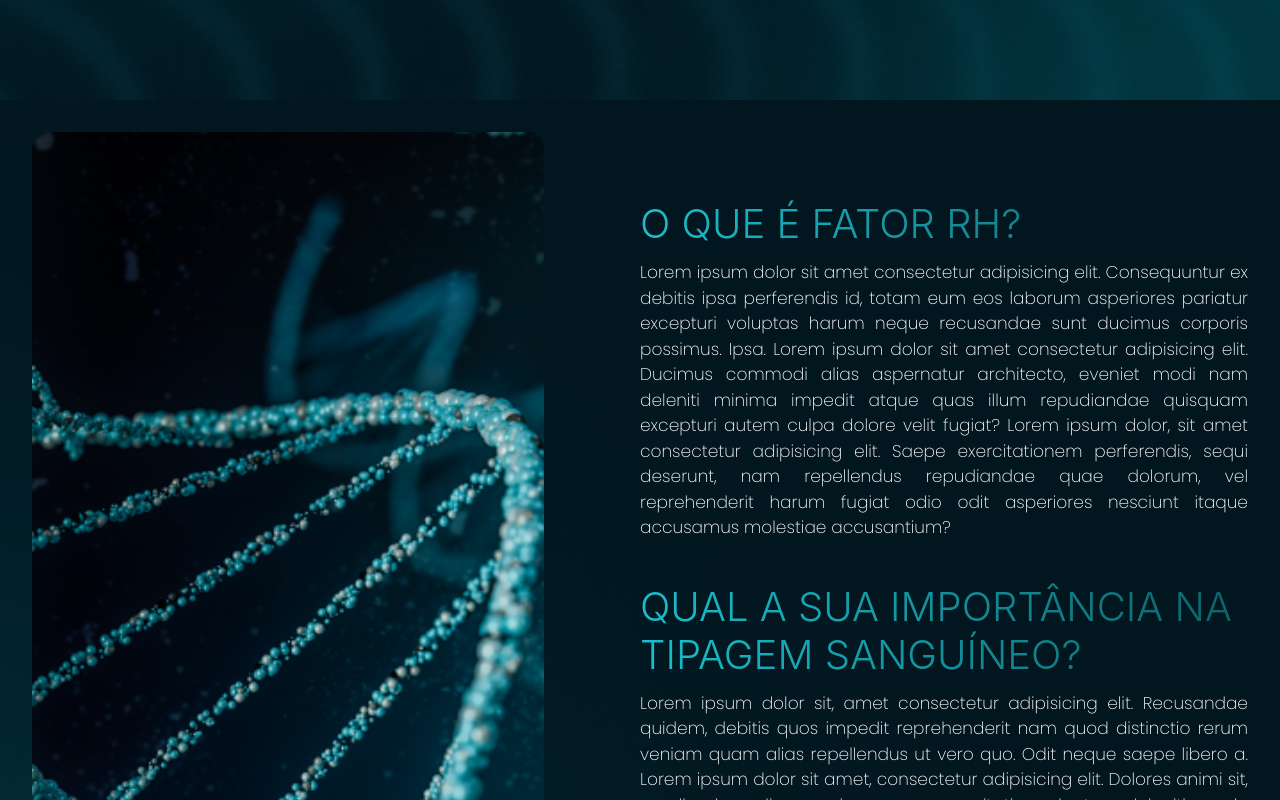
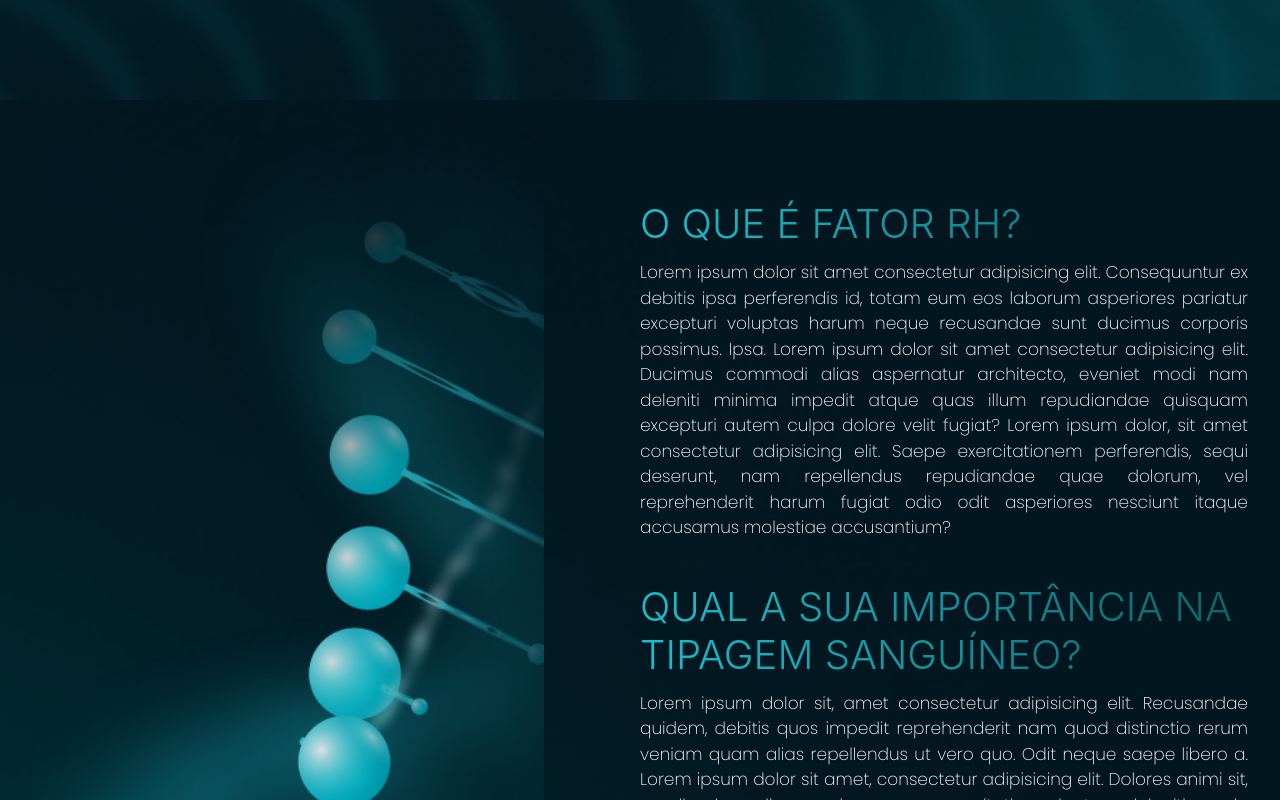
Before and after one commit to Matheus1415/Mendel, a React (Vite) app: page /FatorRh in a window 1280 px wide. Shown: the part 700-1500 px from the top of the page. Built offline with nearby package versions, Linux system fonts and the light colour scheme.

Commit message:
Inserção de imagens de biografia

```diff
--- a/src/pages/FatorRh/BiographyFatorRh.jsx
+++ b/src/pages/FatorRh/BiographyFatorRh.jsx
@@ -1,7 +1,7 @@
 import {Heading, Text, Flex, Box} from '@chakra-ui/react';
 import { LayoutBaseModify } from '../../layout/LayoutBaseModify';
 
-const BiographyFatorRh = ({Url, PosicaoDoLado}) => {
+const BiographyFatorRh = ({Name, Url, PosicaoDoLado}) => {
 
 
     return(
@@ -13,7 +13,7 @@ const BiographyFatorRh = ({Url, PosicaoDoLado}) => {
 
             <Flex flex="1" direction="row" justify="space-between" gap={6}>
                 <Box mr="5">
-                    <Heading variant="PrimaryTitle">Karl Landsteiner </Heading>
+                    <Heading variant="PrimaryTitle"> {Name} </Heading>
                     <Text variant="Paragraph">
                         Lorem ipsum dolor sit, amet consectetur adipisicing elit. Nostrum eum delectus fugiat quia porro rerum ut quas dolores esse necessitatibus sunt accusantium quisquam repellendus sit velit assumenda, blanditiis quo ratione. Lorem ipsum dolor sit amet consectetur adipisicing elit. Nobis fuga totam tenetur dolorem explicabo nemo, iusto earum odit aperiam dolorum aut praesentium accusantium deleniti temporibus eaque quo, similique rerum atque! Lorem ipsum dolor sit amet consectetur adipisicing elit. Reprehenderit id ut aspernatur doloremque aperiam iure excepturi quo sit repudiandae commodi pariatur ab, illum est tenetur fugit reiciendis ratione eligendi repellat. Lorem ipsum, dolor sit amet consectetur adipisicing elit. Aliquid est, suscipit quod, corporis a praesentium, sed mollitia id corrupti hic quam. Labore nihil accusamus nulla provident atque iusto eius facere? Lorem ipsum dolor sit amet consectetur, adipisicing elit. Explicabo, minus error. Praesentium tenetur ut, saepe esse eos ipsa labore, ipsum explicabo quae soluta amet cumque aperiam suscipit optio perferendis corporis.
                     </Text>
--- a/src/pages/FatorRh/index.jsx
+++ b/src/pages/FatorRh/index.jsx
@@ -14,7 +14,7 @@ export const FatorRh = () => {
             <LayoutBaseModify
             isRowReverse
             isImage
-            isImageSrc="../public/img/3d-representation-dna.png"
+            isImageSrc="../public/img/DNA.png"
             >
                 <Heading variant="PrimaryTitle">O que é Fator Rh?</Heading>
                 <Text variant="Paragraph">Lorem ipsum dolor sit amet consectetur adipisicing elit. Consequuntur ex debitis ipsa perferendis id, totam eum eos laborum asperiores pariatur excepturi voluptas harum neque recusandae sunt ducimus corporis possimus. Ipsa. Lorem ipsum dolor sit amet consectetur adipisicing elit. Ducimus commodi alias aspernatur architecto, eveniet modi nam deleniti minima impedit atque quas illum repudiandae quisquam excepturi autem culpa dolore velit fugiat? Lorem ipsum dolor, sit amet consectetur adipisicing elit. Saepe exercitationem perferendis, sequi deserunt, nam repellendus repudiandae quae dolorum, vel reprehenderit harum fugiat odio odit asperiores nesciunt itaque accusamus molestiae accusantium?</Text>
@@ -23,13 +23,12 @@ export const FatorRh = () => {
                 <Heading variant="PrimaryTitle">Como ele pode influenciar transfusões de sangue é a saúde durante a gravidez? </Heading>
                 <Text variant="Paragraph">Lorem ipsum dolor sit, amet consectetur adipisicing elit. Recusandae quidem, debitis quos impedit reprehenderit nam quod distinctio rerum veniam quam alias repellendus ut vero quo. Odit neque saepe libero a. Lorem ipsum dolor sit amet, consectetur adipisicing elit. Dolores animi sit, repellendus aliquam ipsum rem veritatis voluptas deleniti, unde aspernatur sequi asperiores numquam et ab recusandae voluptatum porro ea hic. Lorem ipsum dolor sit amet consectetur adipisicing elit. Consequuntur autem obcaecati assumenda. A libero vitae ullam corporis? Incidunt nam ea suscipit facere enim quaerat nesciunt sint. Nisi similique hic aliquid.</Text>
             </LayoutBaseModify>
-            <BiographyFatorRh Url="../public/img/KarlLandsteiner.jpg" PosicaoDoLado={true}/>
-            <BiographyFatorRh Url="../public/img/KarlLandsteiner.jpg" PosicaoDoLado={false}/>
+            <BiographyFatorRh Name="Karl Landsteiner" Url="../public/img/KarlLandsteiner.jpg" PosicaoDoLado={true}/>
+            <BiographyFatorRh Name="Alexander S. Wiener" Url="../public/img/Wiener.png" PosicaoDoLado={false}/>
 
-                <CardImageSection/>
-                <Divider width='90%'height='2px' backgroundColor='#fff' margin='0 auto' marginTop='20px'/>
-                <VideoCardSection/>
-
+            <CardImageSection/>
+            <Divider width='90%'height='2px' backgroundColor='#fff' margin='0 auto' marginTop='20px'/>
+            <VideoCardSection/>
 
         </>
 
```
Also changed, not shown: public/img/DNA.png (added), public/img/Wiener.png (added).
